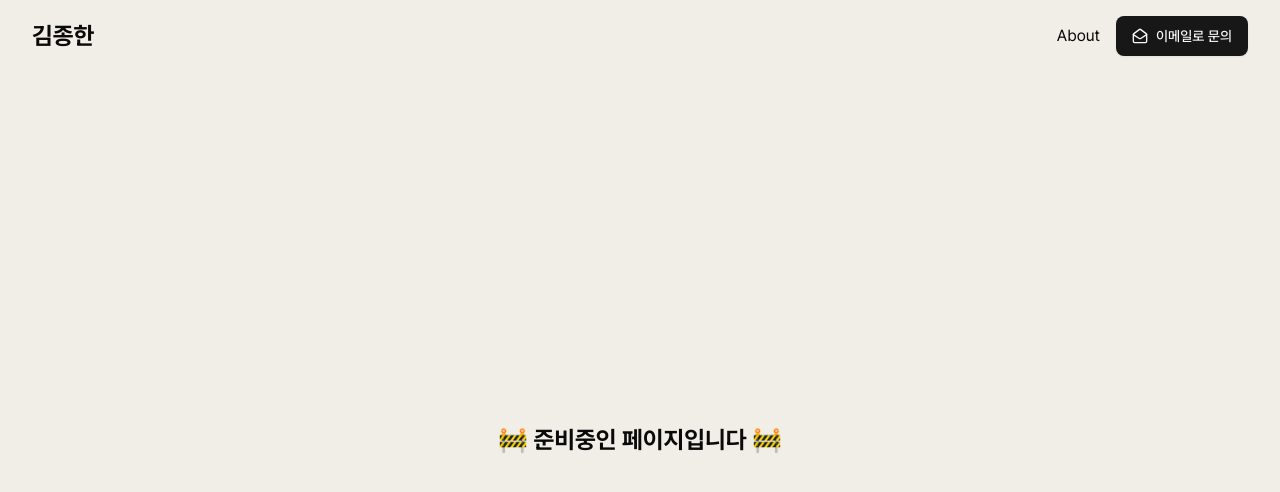
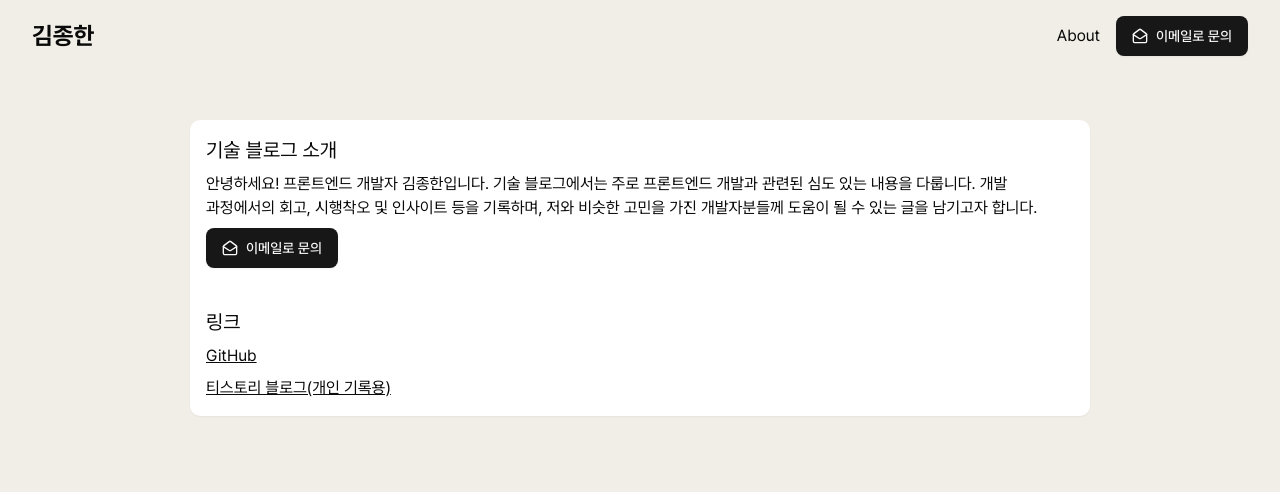
Before and after one commit to jong-k/public-home, a Next.js app: page /about in a window 1280 px wide. Shown: the top 492 px of the page. Built offline with nearby package versions, Linux system fonts and the light colour scheme.

Commit message:
feat: about page 추가

```diff
--- a/src/app/about/page.tsx
+++ b/src/app/about/page.tsx
@@ -1,5 +1,47 @@
-import TempPage from "@/components/common/TempPage";
+import CopyEmailButton from "@/components/base/CopyEmailButton";
+import { cn } from "@/lib/utils";
+import { EXTERNAL_LINKS } from "@/constants/profile";
 
 export default function About() {
-  return <TempPage />;
+  return (
+    <div className={cn("w-full")}>
+      <div
+        className={cn(
+          "bg-white",
+          "p-4",
+          "rounded-lg",
+          "shadow-xs",
+          "flex",
+          "flex-col",
+          "gap-10",
+        )}
+      >
+        <div>
+          <h3 className={cn("text-xl")}>기술 블로그 소개</h3>
+          <div className={cn("whitespace-normal", "break-keep", "my-2")}>
+            안녕하세요! 프론트엔드 개발자 김종한입니다. 기술 블로그에서는 주로 프론트엔드
+            개발과 관련된 심도 있는 내용을 다룹니다. 개발 과정에서의 회고, 시행착오 및
+            인사이트 등을 기록하며, 저와 비슷한 고민을 가진 개발자분들께 도움이 될 수 있는
+            글을 남기고자 합니다.
+          </div>
+          <CopyEmailButton />
+        </div>
+
+        <div className={cn("flex", "flex-col", "gap-2")}>
+          <h3 className={cn("text-xl")}>링크</h3>
+          {EXTERNAL_LINKS.map((link) => (
+            <a
+              key={link.label}
+              href={link.href}
+              target="_blank"
+              rel="noopener noreferrer"
+              className={cn("underline")}
+            >
+              {link.label}
+            </a>
+          ))}
+        </div>
+      </div>
+    </div>
+  );
 }
--- /dev/null
+++ b/src/constants/profile.ts
@@ -0,0 +1,10 @@
+export const EXTERNAL_LINKS = [
+  {
+    label: "GitHub",
+    href: "https://github.com/jong-k",
+  },
+  {
+    label: "티스토리 블로그(개인 기록용)",
+    href: "https://ggarden.tistory.com",
+  },
+];
```
